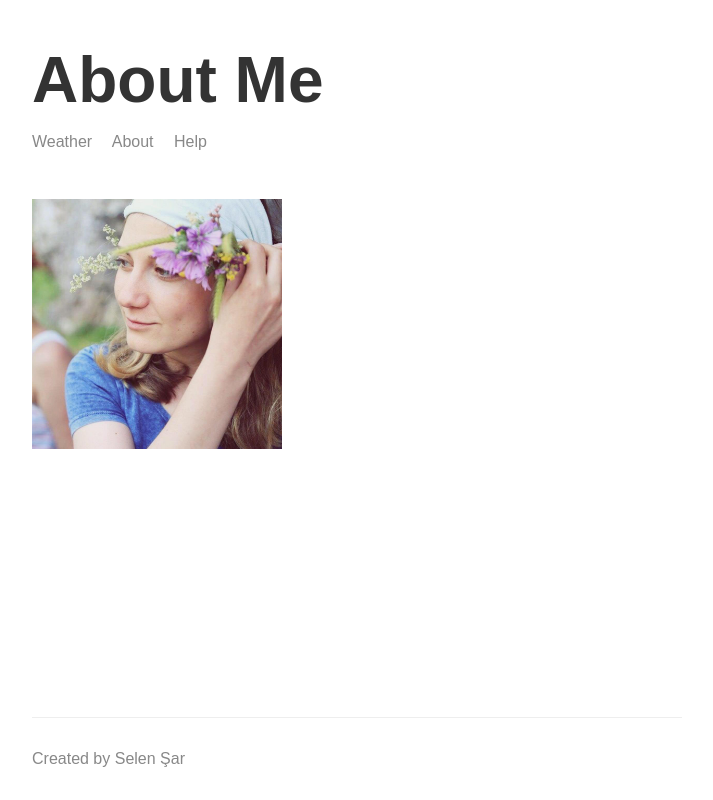
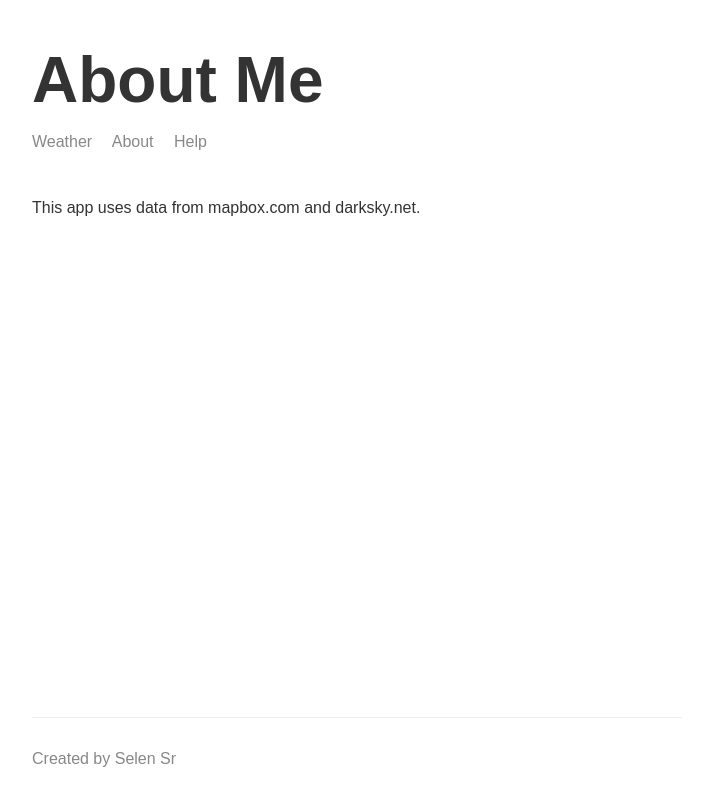
Before and after one commit to selensr/node-weatherapp, a Node server app: page /about in a window 1280 px wide. Shown: the whole page, without its empty margins (283-996 px from the left). Run offline with Node 20, Linux system fonts and the light colour scheme; some libraries are stand-ins or nearby versions.

Commit message:
Add about text

```diff
--- a/src/app.js
+++ b/src/app.js
@@ -23,22 +23,22 @@ app.use(express.static(publicDirectoryPath));
 app.get("", (req, res) => {
   res.render("index", {
     title: "Weather",
-    name: "Selen Şar"
+    name: "Selen Sr"
   });
 });
 
 app.get("/about", (req, res) => {
   res.render("about", {
     title: "About Me",
-    name: "Selen Şar"
+    name: "Selen Sr"
   });
 });
 
 app.get("/help", (req, res) => {
   res.render("help", {
-    message: "Get some help",
+    message: "Get some help...",
     title: "Help",
-    name: "Selen Şar"
+    name: "Selen Sr"
   });
 });
 
@@ -86,7 +86,7 @@ app.get("/products", (req, res) => {
 app.get("/help/*", (req, res) => {
   res.render("404", {
     title: "404",
-    name: "Selen Şar",
+    name: "Selen Sr",
     errorMessage: "Help article not found"
   });
 });
@@ -94,7 +94,7 @@ app.get("/help/*", (req, res) => {
 app.get("*", (req, res) => {
   res.render("404", {
     title: "404",
-    name: "Selen Şar",
+    name: "Selen Sr",
     errorMessage: "Page not found"
   });
 });
--- a/templates/views/about.hbs
+++ b/templates/views/about.hbs
@@ -15,7 +15,8 @@
 
     <div class="main-content">
         {{>header}}
-        <img class="portrait" src="/img/me.jpg" alt="me" />
+        <p>This app uses data from mapbox.com and darksky.net.</p>
+
     </div>
 
 
```
